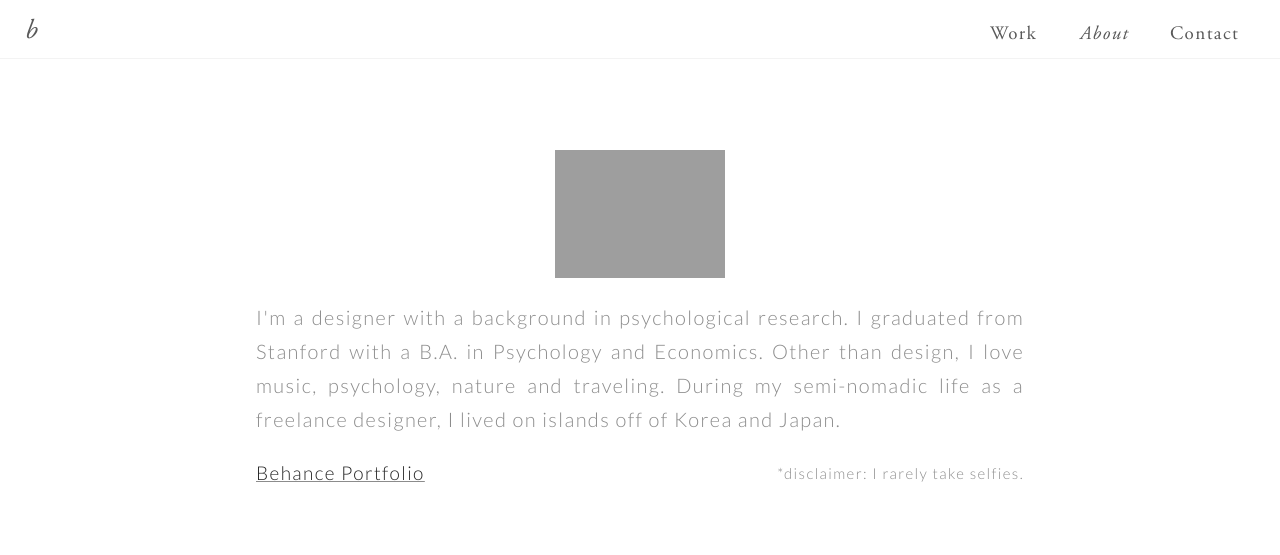
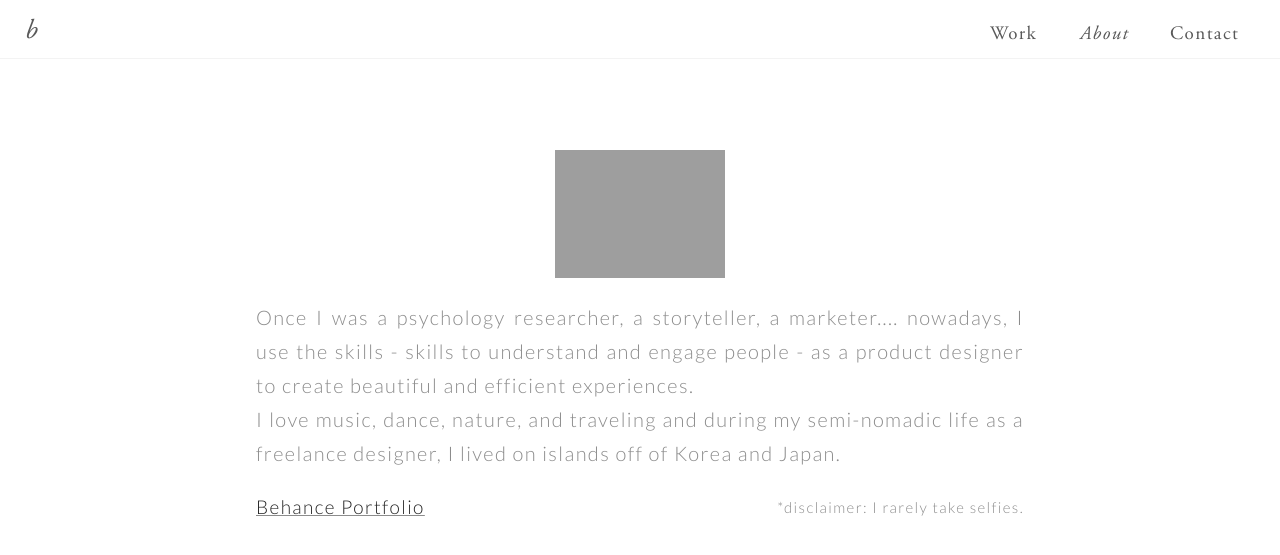
Before and after one commit to bkwon0402/bkwon0402.github.io, a Jekyll site: the page about.html, which Jekyll copies as it is, in a window 1280 px wide. Shown: the top 555 px of the page. Built offline with Jekyll 4.4.1, drawn with Linux system fonts in a browser that asks for light colours.

Commit message:
Update about.html

```diff
--- a/about.html
+++ b/about.html
@@ -71,8 +71,8 @@
 <div class="clear">
 <div class="say">
 <div class="selfie2"><img src="/images/selfie.png"></div>
-<div class="aboutme">I'm a designer with a background in psychological research.
-	I graduated from Stanford with a B.A. in Psychology and Economics. Other than design, I love music, psychology, nature and traveling. During my semi-nomadic life as a freelance designer, I lived on islands off of Korea and Japan.
+<div class="aboutme">Once I was a psychology researcher, a storyteller, a marketer.... nowadays, I use the skills - skills to understand and engage people - as a product designer to create beautiful and efficient experiences. <br>
+	I love music, dance, nature, and traveling and during my semi-nomadic life as a freelance designer, I lived on islands off of Korea and Japan.
 <div class="clearfix">
 	<p class="disclaimer">*disclaimer: I rarely take selfies.</p>
 
```
